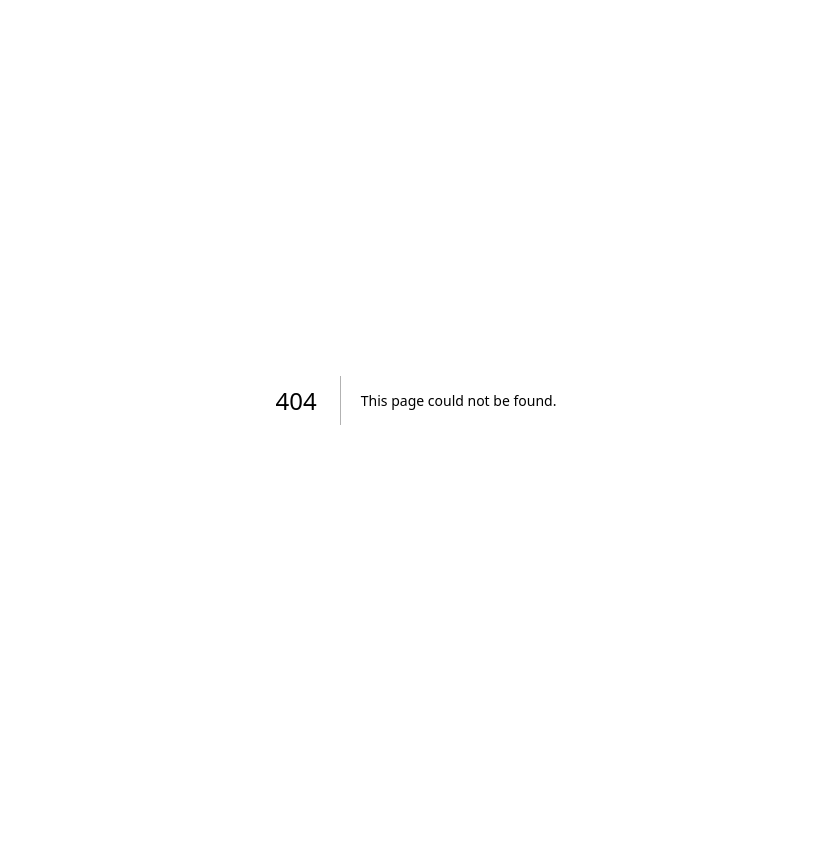
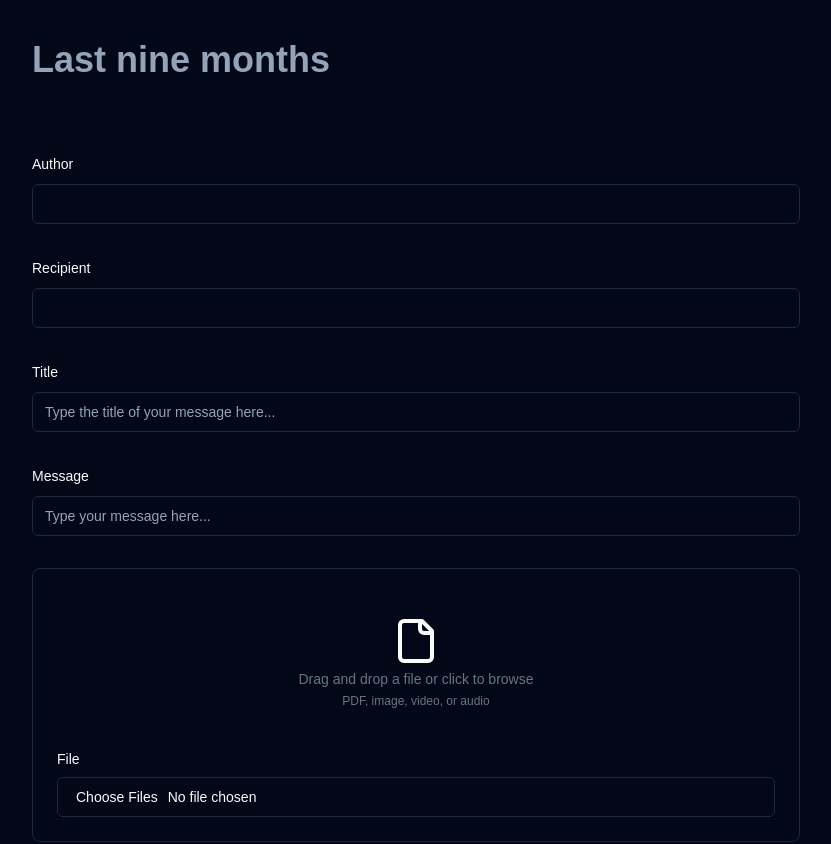
Before and after one commit to avangie/BHL2024, a Next.js app in the folder front/: page /sender in a window 1280 px wide. Before the commit this address had no page. Shown: the top 844 px of the page, without its empty margins (224-1055 px from the left). Before the commit the page ends 800 px from the top, so only its background shows below. Built offline with nearby package versions, Linux system fonts and the light colour scheme.

Commit message:
added popup and form reset

```diff
--- /dev/null
+++ b/front/src/app/sender/page.tsx
@@ -0,0 +1,232 @@
+"use client";
+
+import { JSX, SVGProps, useState } from "react";
+import { useForm } from "react-hook-form";
+import { zodResolver } from "@hookform/resolvers/zod";
+import * as z from "zod";
+import { Button } from "@/components/ui/button";
+import {
+    Form,
+    FormControl,
+    FormField,
+    FormItem,
+    FormLabel,
+    FormMessage,
+} from "@/components/ui/form";
+import { Input } from "@/components/ui/input";
+import { Card, CardContent } from "@/components/ui/card";
+import { Label } from "@/components/ui/label";
+import Header from "@/components/Header";
+
+const formSchema = z.object({
+    authorField: z.string(),
+    recipientField: z.string(),
+    titleField: z.string(),
+    messageField: z.string(),
+    fileInput: z.string().optional(),
+});
+
+export default function SenderForm() {
+    const [files, setFiles] = useState<File[]>([]);
+    const [popupMessage, setPopupMessage] = useState<string | null>(null);
+
+    const form = useForm<z.infer<typeof formSchema>>({
+        resolver: zodResolver(formSchema),
+        defaultValues: {
+            authorField: "",
+            recipientField: "",
+            titleField: "",
+            messageField: "",
+        },
+    });
+
+    const handleFileChange = (e: React.ChangeEvent<HTMLInputElement>) => {
+        if (e.target.files) {
+            const selectedFiles = Array.from(e.target.files);
+            setFiles((prevFiles) => [...prevFiles, ...selectedFiles]);
+        }
+    };
+
+    async function onSubmit(values: {
+        authorField: any;
+        recipientField: any;
+        titleField: any;
+        messageField: any;
+    }) {
+        try {
+            const payload = {
+                id: "id",
+                author: values.authorField,
+                recipient: values.recipientField,
+                title: values.titleField,
+                message: values.messageField,
+                time: new Date().toISOString().split("T")[0],
+                file: files.length > 0 ? await convertToBase64(files[0]) : "",
+            };
+
+            const response = await fetch("http://127.0.0.1:8000/upload", {
+                method: "POST",
+                headers: {
+                    accept: "application/json",
+                    "Content-Type": "application/json",
+                },
+                body: JSON.stringify(payload),
+            });
+
+            if (response.ok) {
+                setPopupMessage("Form submitted successfully!");
+                form.reset();
+                setTimeout(() => setPopupMessage(null), 3000);
+            } else {
+                throw new Error("Failed to submit the form.");
+            }
+        } catch (error) {
+            console.error("Form submission error", error);
+            setPopupMessage("Failed to submit the form. Please try again.");
+            setTimeout(() => setPopupMessage(null), 3000);
+        }
+    }
+
+    async function convertToBase64(file: File): Promise<string> {
+        return new Promise((resolve, reject) => {
+            const reader = new FileReader();
+            reader.readAsDataURL(file);
+            reader.onload = () => resolve(reader.result as string);
+            reader.onerror = (error) => reject(error);
+        });
+    }
+
+    return (
+        <Form {...form}>
+            <form
+                onSubmit={form.handleSubmit(onSubmit)}
+                className="space-y-8 max-w-3xl mx-auto py-10"
+            >
+                <Header />
+                <FormField
+                    control={form.control}
+                    name="authorField"
+                    render={({ field }) => (
+                        <FormItem>
+                            <FormLabel>Author</FormLabel>
+                            <FormControl>
+                                <Input placeholder="" {...field} />
+                            </FormControl>
+                            <FormMessage />
+                        </FormItem>
+                    )}
+                />
+
+                <FormField
+                    control={form.control}
+                    name="recipientField"
+                    render={({ field }) => (
+                        <FormItem>
+                            <FormLabel>Recipient</FormLabel>
+                            <FormControl>
+                                <Input placeholder="" {...field} />
+                            </FormControl>
+                            <FormMessage />
+                        </FormItem>
+                    )}
+                />
+
+                <FormField
+                    control={form.control}
+                    name="titleField"
+                    render={({ field }) => (
+                        <FormItem>
+                            <FormLabel>Title</FormLabel>
+                            <FormControl>
+                                <Input
+                                    placeholder="Type the title of your message here..."
+                                    {...field}
+                                />
+                            </FormControl>
+                            <FormMessage />
+                        </FormItem>
+                    )}
+                />
+
+                <FormField
+                    control={form.control}
+                    name="messageField"
+                    render={({ field }) => (
+                        <FormItem>
+                            <FormLabel>Message</FormLabel>
+                            <FormControl>
+                                <Input
+                                    placeholder="Type your message here..."
+                                    {...field}
+                                />
+                            </FormControl>
+                            <FormMessage />
+                        </FormItem>
+                    )}
+                />
+
+                <Card>
+                    <CardContent className="p-6 space-y-4">
+                        <div className="rounded-lg flex flex-col gap-1 p-6 items-center">
+                            <FileIcon className="w-12 h-12" />
+                            <span className="text-sm font-medium text-gray-500">
+                                Drag and drop a file or click to browse
+                            </span>
+                            <span className="text-xs text-gray-500">
+                                PDF, image, video, or audio
+                            </span>
+                        </div>
+                        <div className="space-y-2 text-sm">
+                            <Label htmlFor="file" className="text-sm font-medium">
+                                File
+                            </Label>
+                            <Input
+                                id="file"
+                                type="file"
+                                accept="image/*"
+                                multiple
+                                onChange={handleFileChange}
+                            />
+                        </div>
+                        {files.length > 0 && (
+                            <ul className="mt-2 text-sm text-gray-500">
+                                {files.map((file, index) => (
+                                    <li key={index}>{file.name}</li>
+                                ))}
+                            </ul>
+                        )}
+                    </CardContent>
+                </Card>
+
+                <Button type="submit">Submit</Button>
+
+                {/* Popup */}
+                {popupMessage && (
+                    <div className="fixed top-4 right-4 bg-blue-500 text-white px-4 py-2 rounded shadow-lg">
+                        {popupMessage}
+                    </div>
+                )}
+            </form>
+        </Form>
+    );
+}
+
+function FileIcon(props: JSX.IntrinsicAttributes & SVGProps<SVGSVGElement>) {
+    return (
+        <svg
+            {...props}
+            xmlns="http://www.w3.org/2000/svg"
+            width="24"
+            height="24"
+            viewBox="0 0 24 24"
+            fill="none"
+            stroke="currentColor"
+            strokeWidth="2"
+            strokeLinecap="round"
+            strokeLinejoin="round"
+        >
+            <path d="M15 2H6a2 2 0 0 0-2 2v16a2 2 0 0 0 2 2h12a2 2 0 0 0 2-2V7Z" />
+            <path d="M14 2v4a2 2 0 0 0 2 2h4" />
+        </svg>
+    );
+}
```
